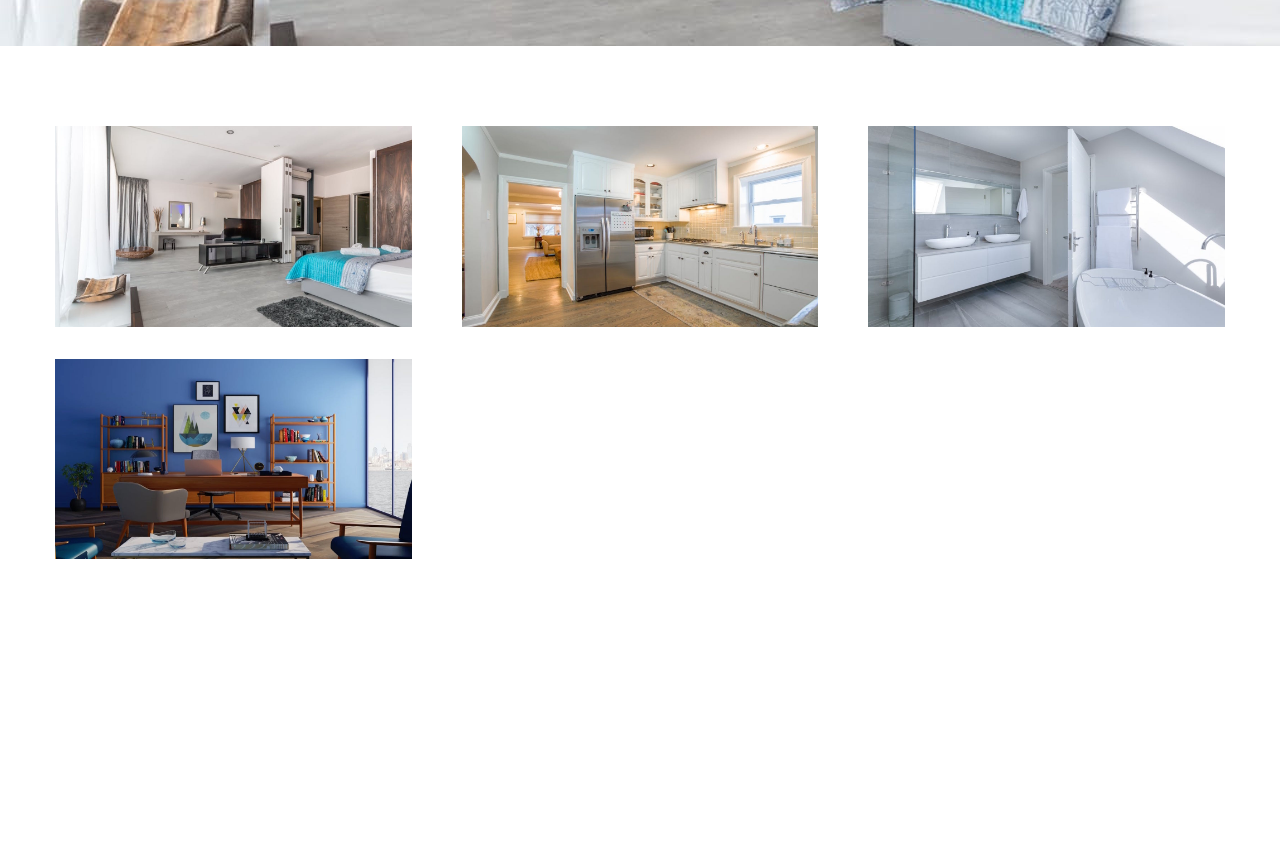
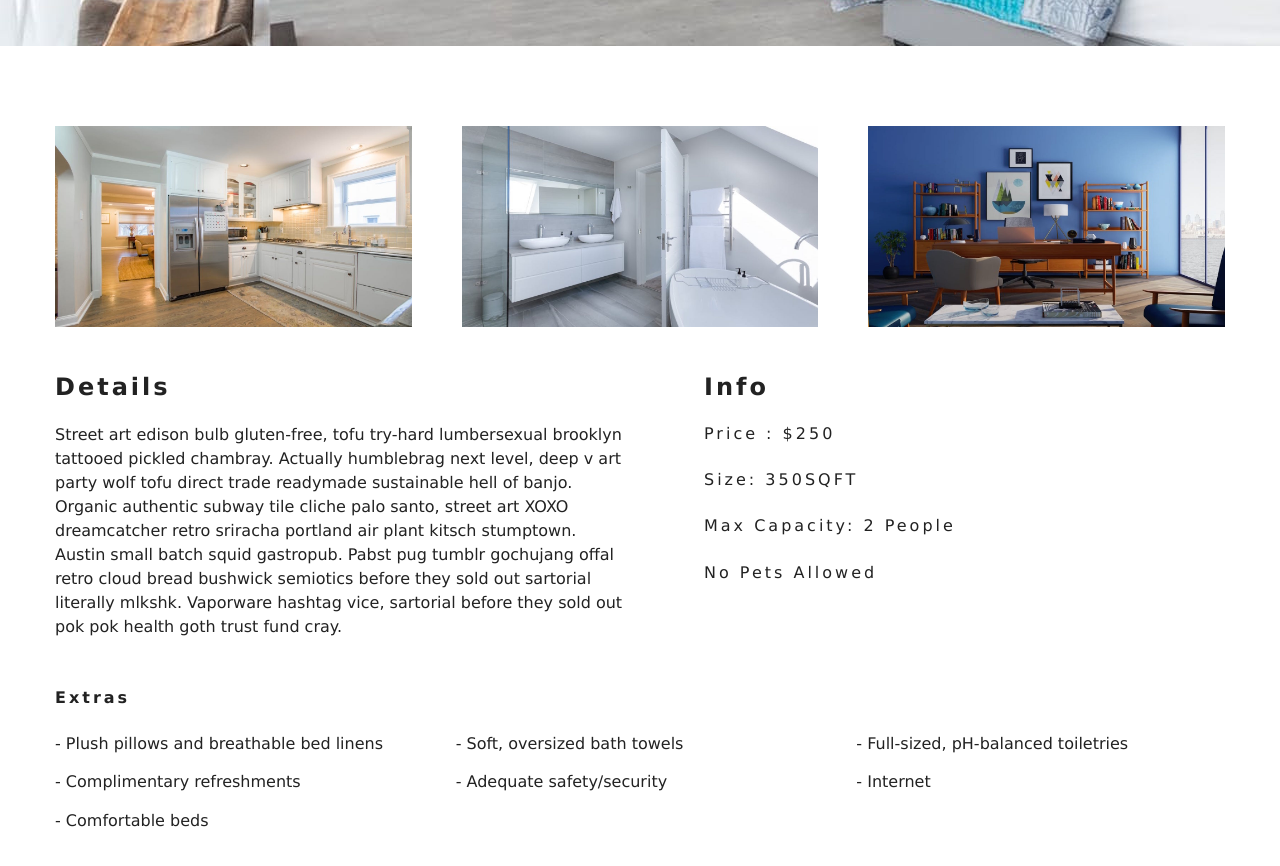
Before and after one commit to kwillard95/Jade-Peaks-Resort, a React (Create React App) app: page /rooms/double-basic in a window 1280 px wide. Shown: the part 500-1366 px from the top of the page. Before the commit the page ends 1059 px from the top, so only its background shows below. Built offline with nearby package versions, Linux system fonts and the light colour scheme.

Commit message:
Renders additional room info

```diff
--- a/src/pages/SingleRoom.js
+++ b/src/pages/SingleRoom.js
@@ -21,7 +21,6 @@
     render() {
         const { getRoom } = this.context;
         const room = getRoom(this.state.slug);
-        console.log('roooom', room);
         if (!room) {
             return (
                 <div className='error'>
@@ -32,10 +31,12 @@
                 </div>
             )
         }
-        const {name, description, capacity, size, price, extras, breakfast, pets, images} = room;
+        const { name, description, capacity, size, price, extras, breakfast, pets, images } = room;
+        console.log('imagesss', images);
+        const [mainImg, ...defaultImg] = images;
         return (
             <>
-            <StyledHero img={images[0] || this.state.defaultBcg}>
+                <StyledHero img={mainImg || this.state.defaultBcg}>
                     <Banner title={`${name} room`}>
                         <Link to='/rooms' className='btn-primary'>
                             Back to Rooms
@@ -44,12 +45,34 @@
                 </StyledHero>
                 <section className='single-room'>
                     <div className="single-room-images">
-                {images.map((item, index) => {
-                    return(
-                        <img key={index} src={item} alt={name}/>
+                        {defaultImg.map((item, index) => {
+                            return (
+                                <img key={index} src={item} alt={name} />
                             )
                         })}
                     </div>
+                    <div className="single-room-info">
+                        <article className="desc">
+                            <h3>details</h3>
+                            <p>{description}</p>
+                        </article>
+                        <article className="info">
+                            <h3>info</h3>
+                            <h6>price : ${price}</h6>
+                            <h6>size: {size}SQFT</h6>
+                            <h6>max capacity: {capacity} {capacity > 1 ? 'people' : 'person'}</h6>
+                            <h6>{pets ? 'pets allowed' : 'no pets allowed'}</h6>
+                            <h6>{breakfast && 'free breakfast included'}</h6>
+                        </article>
+                    </div>
+                </section>
+                <section className="room-extras">
+                  <h6>extras</h6>
+                  <ul className="extras">
+                      {extras.map((item, index) => {
+                          return <li key={index}>- {item}</li>
+                      })}
+                  </ul>
                 </section>
             </>
         )
```
Lines whose indentation alone changed are shown as unchanged.
